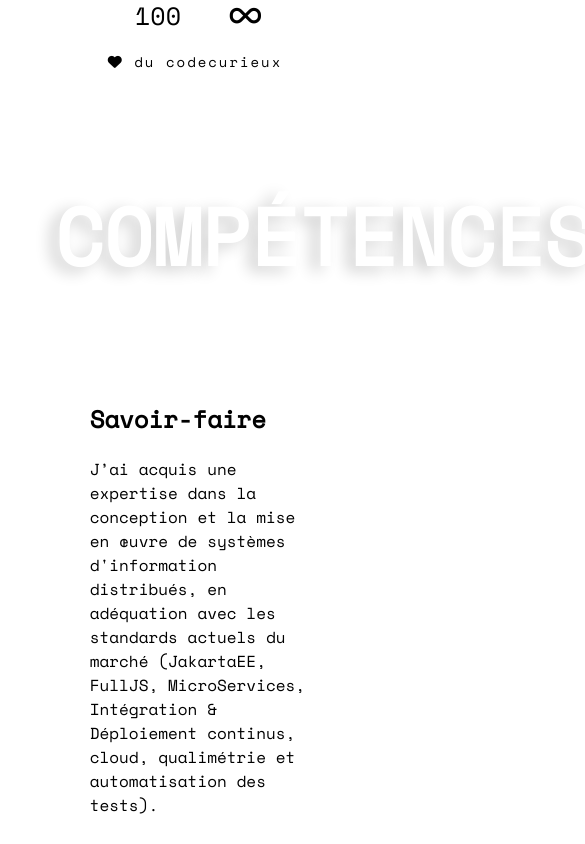
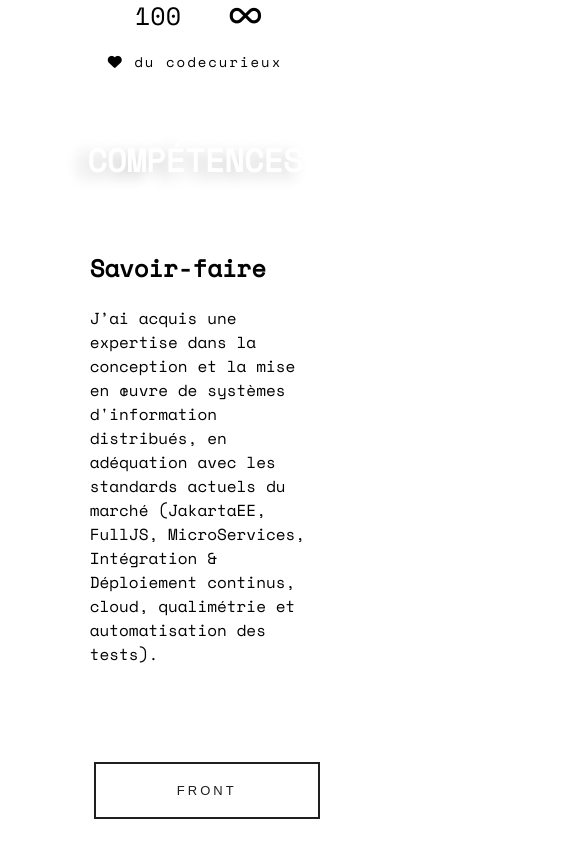
Before and after one commit to filouDeNesque/portfolio-react, a React (Create React App) app: page / in a window 390 px wide. Shown: the part 2320-3164 px from the top of the page, 585 px wide, since content can reach past the window. Built offline with nearby package versions, Linux system fonts and the light colour scheme.

Commit message:
modification des TitleDivider css

```diff
--- a/src/components/Contact.css
+++ b/src/components/Contact.css
@@ -2,6 +2,7 @@
   padding: 5% 17% 10% 17%;
   display: flex;
   justify-content:space-between;
+  flex-wrap: wrap;
 }
 
 .Contact h2{
@@ -38,6 +39,7 @@
   .Contact{
     flex-wrap:wrap;
     padding: 5% 14% 10% 14%;
+    justify-content: center;
   }
   .Contact p {
     min-width:270px;
--- a/src/components/Presentation.css
+++ b/src/components/Presentation.css
@@ -1,46 +1,59 @@
-.Presentation{
+.Presentation {
   padding: 5% 17% 0 17%;
 }
 
-.Presentation h2{
+.Presentation h2 {
   font-size: 80px;
   font-weight: normal;
 }
 
-.Presentation h3{
+.Presentation h3 {
   font-size: 50px;
 
-  font-weight:bold ;
+  font-weight: bold;
 }
-.Presentation p{
+
+.Presentation p {
   font-size: 14px;
   line-height: 2em;
   letter-spacing: 2px;
 }
-.more-infos-section{
+
+.more-infos-section {
   display: flex;
   justify-content: space-around;
   margin-top: 15em;
 }
-.column-right{
+
+.column-right {
   display: flex;
   flex-direction: column;
-  max-width:65%;
+  max-width: 65%;
 }
-@media (max-width:600px){
-  .Presentation{
+
+@media (max-width:900px) {
+  .Presentation h2{
+    font-size: 3rem;
+  }
+}
+
+@media (max-width:600px) {
+  .Presentation {
     padding: 5% 23% 0;
 
   }
-  .Presentation h2{
-    font-size:25px;
+
+  .Presentation h2 {
+    font-size: 25px;
 
   }
-  .more-infos-section{
-    flex-direction:column;
-    margin-top:4em;
+
+  .more-infos-section {
+    flex-direction: column;
+    margin-top: 4em;
   }
-  .column-right{
-    max-width:none;
+
+  .column-right {
+    max-width: none;
   }
 }
--- a/src/components/Technologie.css
+++ b/src/components/Technologie.css
@@ -1,13 +1,21 @@
-.Technologie{
-  display:flex;
+.Technologie {
+  display: flex;
   flex-wrap: wrap;
   padding: 5% 17% 0 17%;
-justify-content:space-between;
+  justify-content: space-between;
 }
-@media(max-width:600px){
-  .Technologie{
-    overflow:hidden;
-    padding:5% 17% 0 23%;
+
+@media(max-width:600px) {
+  .Technologie {
+    overflow: hidden;
+    padding: 5% 17% 0 23%;
+
   }
 
 }
+
+@media (max-width:800px) {
+  .Technologie {
+    justify-content: center;
+  }
+}
--- a/src/components/TechnologieDataListe.css
+++ b/src/components/TechnologieDataListe.css
@@ -1,59 +1,72 @@
-.TechnologieDataListe{
+.TechnologieDataListe {
   display: flex;
-  align-items:center;
-  min-height:25px;
-  margin-block-start:1em;
-  margin-block-end:1em;
+  align-items: center;
+  min-height: 25px;
+  margin-block-start: 1em;
+  margin-block-end: 1em;
   min-width: 50%;
 }
 
-.btn-techno-liste{
+.btn-techno-liste {
   height: fit-content;
 }
 
-.items-techno{
+.items-techno {
   display: flex;
   align-items: center;
-  margin-right:1em;
-  margin-left:1em;
-  margin-block-start:0;
-  margin-block-end:0;
-  display:none;
+  margin-right: 1em;
+  margin-left: 1em;
+  margin-block-start: 0;
+  margin-block-end: 0;
+  display: none;
 }
 
-.show{
-  display:block;
+.show {
+  display: block;
   text-align: center;
   width: min-content;
+  margin: 10px;
 }
 
-.iconeTechno{
-  display:inline-flex;
+.iconeTechno {
+  display: inline-flex;
   width: 20px;
-  height:20px;
-  background-size:cover;
-  background-position:center;
+  height: 20px;
+  background-size: cover;
+  background-position: center;
 }
 
-.container-icone{
-  display:flex;
+.container-icone {
+  display: flex;
+  max-width: 100%;
+  flex-wrap: wrap;
 }
 
 .buttons .dark {
   background: #000;
   left: 50%;
 }
+
 .buttons a {
   float: left;
   margin-right: 20px;
   margin-bottom: 20px;
 }
-a#link {position: absolute; left: 20px; bottom: 10px; text-decoration: none; color: #555; font-weight: bold;}
+
+a#link {
+  position: absolute;
+  left: 20px;
+  bottom: 10px;
+  text-decoration: none;
+  color: #555;
+  font-weight: bold;
+}
+
 /*------------------------------------------------------*/
 /* BUTTONS */
 /*------------------------------------------------------*/
 .btn,
-input[type="submit"]{
+input[type="submit"] {
   cursor: pointer;
   border-radius: 0px;
   text-decoration: none;
@@ -61,7 +74,8 @@ input[type="submit"]{
   font-size: 12px;
   line-height: 19px;
   text-transform: uppercase;
-  font-family: 'Montserrat', sans-serif; font-weight:400;
+  font-family: 'Montserrat', sans-serif;
+  font-weight: 400;
   letter-spacing: 3px;
   -webkit-transition: all .4s ease-in-out;
   -moz-transition: all .4s ease-in-out;
@@ -77,7 +91,8 @@ input[type="submit"]{
   font-size: 13px;
   line-height: 25px;
   text-transform: uppercase;
-  font-family: 'Montserrat', sans-serif; font-weight:400;
+  font-family: 'Montserrat', sans-serif;
+  font-weight: 400;
   letter-spacing: 3px;
   -webkit-transition: all .4s ease-in-out;
   -moz-transition: all .4s ease-in-out;
@@ -93,7 +108,8 @@ input[type="submit"]{
   font-size: 14px;
   line-height: 40px;
   text-transform: uppercase;
-  font-family: 'Montserrat', sans-serif; font-weight:400;
+  font-family: 'Montserrat', sans-serif;
+  font-weight: 400;
   letter-spacing: 3px;
   -webkit-transition: all .4s ease-in-out;
   -moz-transition: all .4s ease-in-out;
@@ -101,65 +117,81 @@ input[type="submit"]{
   -o-transition: all .4s ease-in-out;
   transition: all .4s ease-in-out;
 }
+
 .btn:hover,
-input[type="submit"]:hover{
+input[type="submit"]:hover {
   -webkit-transition: all .4s ease-in-out;
   -moz-transition: all .4s ease-in-out;
   -ms-transition: all .4s ease-in-out;
   -o-transition: all .4s ease-in-out;
   transition: all .4s ease-in-out;
 }
-.btn-white{
-  border:solid 2px #fff;
+
+.btn-white {
+  border: solid 2px #fff;
   background: transparent;
   color: #fff !important;
 }
-.btn-white:hover{
-  border:solid 2px #fff;
+
+.btn-white:hover {
+  border: solid 2px #fff;
   background: #fff;
   color: #1f1f1f !important;
 }
 
 .btn-dark,
-input[type="submit"]{
-  border:solid 2px #1f1f1f;
+input[type="submit"] {
+  border: solid 2px #1f1f1f;
   background: transparent;
   color: #1f1f1f;
   min-width: 250px;
 }
+
 .btn-dark:hover,
 input[type="submit"]:hover,
-.btn-dark.active{
-  border:solid 2px #1f1f1f;
+.btn-dark.active {
+  border: solid 2px #1f1f1f;
   background: #1f1f1f;
   color: #fff;
 }
 
-.btn-color{
+.btn-color {
   background: transparent;
 }
-.btn-color:hover{
+
+.btn-color:hover {
   color: #fff;
 }
 
-
-@media  (max-width:600px){
-  .TechnologieDataListe{
-min-width:226px;
-    flex-direction:column;
-    align-items:stretch;
-  }
-  .container-icone{
-
-    flex-wrap: wrap;
-  }
-  .show{
-    margin-top:10px;
-    display:flex;
-  }
-  .btn-dark{
-    width:226px;
-    min-width:226px;
-    z-index:2;
+@media (max-width:800px) {
+  .TechnologieDataListe {
+    min-width: 226px;
+    flex-direction: column;
+    align-items: stretch;
   }
 }
+
+@media (max-width:600px) {
+  .TechnologieDataListe {
+    min-width: 226px;
+    flex-direction: column;
+    align-items: stretch;
+  }
+
+  .container-icone {
+    flex-wrap: wrap;
+    max-width: min-content;
+    justify-content: flex-start;
+  }
+
+  .show {
+    margin-top: 10px;
+    display: flex;
+  }
+
+  .btn-dark {
+    width: 226px;
+    min-width: 226px;
+    z-index: 2;
+  }
+}
--- a/src/components/TitleDivider.css
+++ b/src/components/TitleDivider.css
@@ -1,29 +1,42 @@
-.TitleDivider{
+.TitleDivider {
   padding: 5% 17% 0 17%;
 }
 
-.TitleDivider h2{
+.TitleDivider h2 {
   color: white;
   text-shadow: -9px 5px 15px rgb(0 0 0 / 19%);
-  font-size: 150px;
+  font-size: 6rem;
   text-align: center;
 
 }
-@media (max-width:600px){
-  .TitleDivider{
-    padding:5% 14% 0 14%;
+
+@media (max-width:800px) {
+  .TitleDivider {
+    padding: 5% 14% 0 14%;
   }
-  .TitleDivider h2{
-    font-size :2.5rem;
+
+  .TitleDivider h2 {
+    font-size: 4rem;
+  }
+}
+
+@media (max-width:600px) {
+  .TitleDivider {
+    padding: 5% 14% 0 14%;
+  }
+
+  .TitleDivider h2 {
+    font-size: 2.5rem;
   }
 
 }
-@media (max-width:800px){
-  .TitleDivider{
-    padding:5% 14% 0 14%;
+@media (max-width:400px) {
+  .TitleDivider {
+    padding: 5% 14% 0 14%;
   }
-  .TitleDivider h2{
-    font-size :5rem;
+
+  .TitleDivider h2 {
+    font-size: 2rem;
   }
 
 }
```
